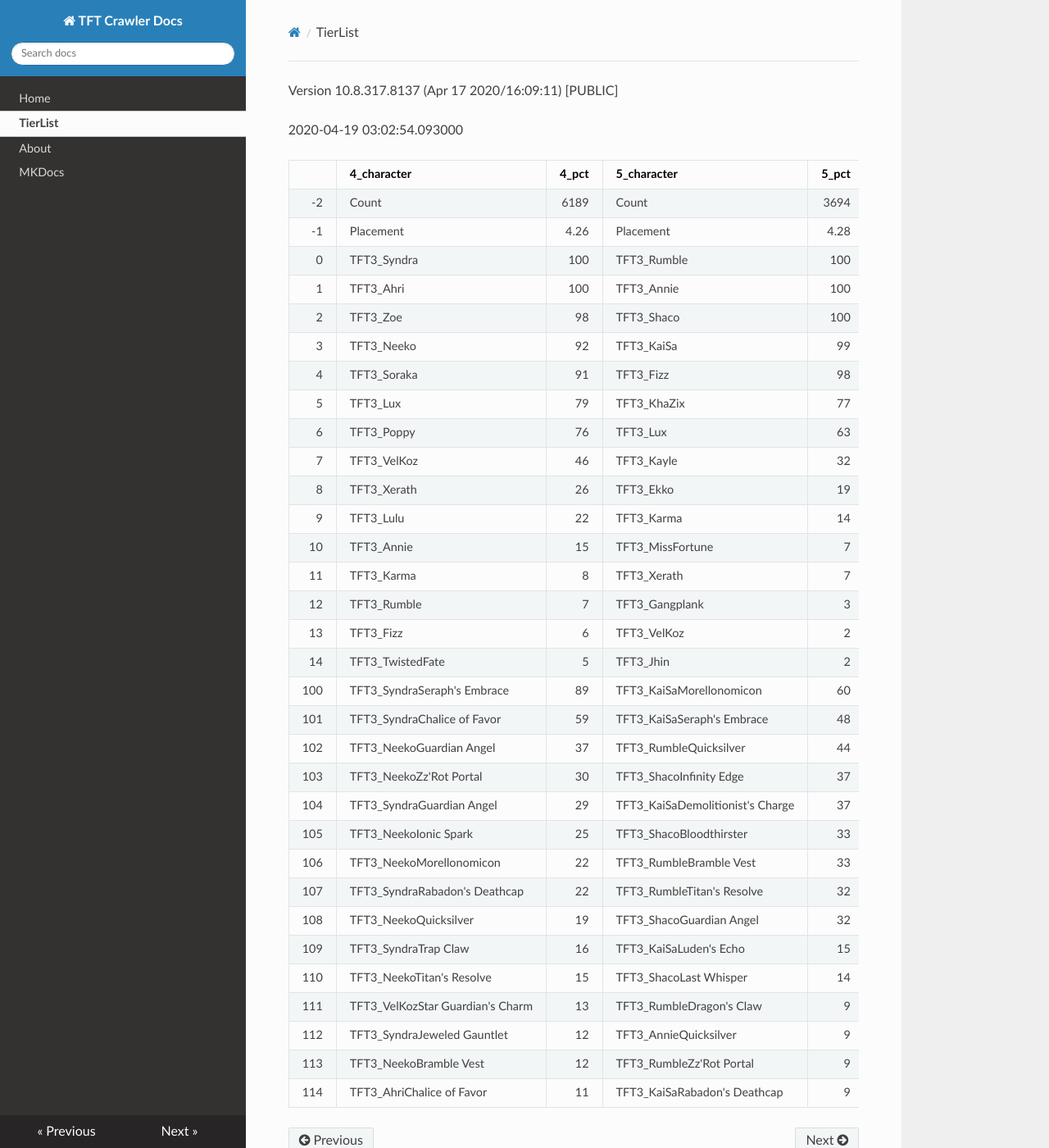
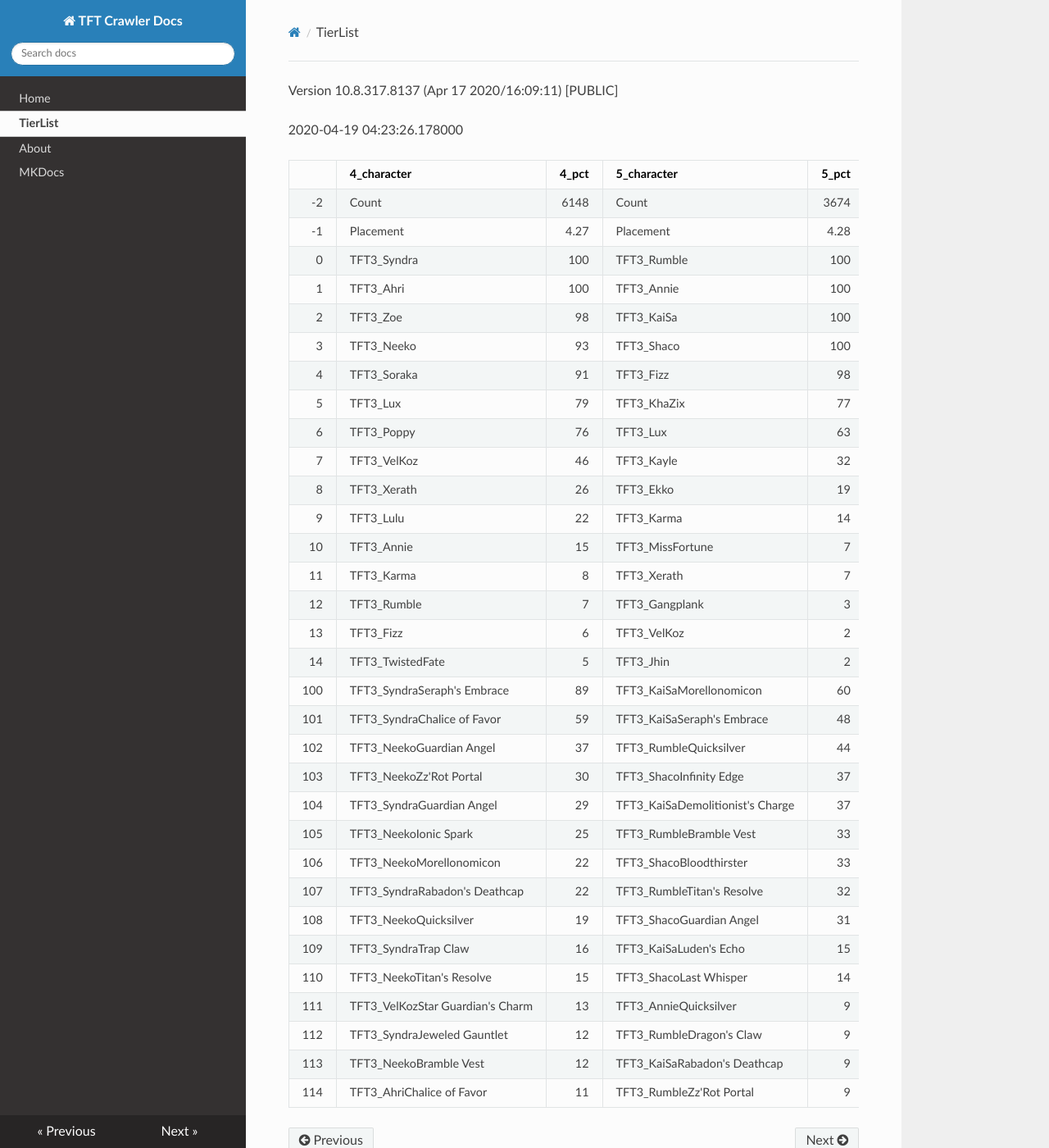
Before and after one commit to JamesYouL2/TFT-Crawler, an MkDocs documentation site: the page built from docs/tierlist.md, in a window 1280 px wide and 1400 px high. Shown: the whole window at 82% size. Built offline with MkDocs 1.6.1, drawn with Linux system fonts in a browser that asks for light colours; nearby versions of some CDN libraries.

Commit message:
Update tierlist.md

```diff
--- a/docs/tierlist.md
+++ b/docs/tierlist.md
@@ -1,38 +1,38 @@
 Version 10.8.317.8137 (Apr 17 2020/16:09:11) [PUBLIC] <Releases/10.8>
 
-2020-04-19 03:02:54.093000
+2020-04-19 04:23:26.178000
 
 |     | 4_character                      |   4_pct | 5_character                      |   5_pct | 3_character                        |   3_pct | 1_character                    |   1_pct | 2_character                      |    2_pct |
 |----:|:---------------------------------|--------:|:---------------------------------|--------:|:-----------------------------------|--------:|:-------------------------------|--------:|:---------------------------------|---------:|
-|  -2 | Count                            | 6189    | Count                            | 3694    | Count                              | 5561    | Count                          | 7484    | Count                            | 11255    |
-|  -1 | Placement                        |    4.26 | Placement                        |    4.28 | Placement                          |    4.46 | Placement                      |    4.47 | Placement                        |     4.62 |
-|   0 | TFT3_Syndra                      |  100    | TFT3_Rumble                      |  100    | TFT3_Blitzcrank                    |   97    | TFT3_Jhin                      |   94    | TFT3_Irelia                      |    65    |
-|   1 | TFT3_Ahri                        |  100    | TFT3_Annie                       |  100    | TFT3_Vi                            |   96    | TFT3_Mordekaiser               |   94    | TFT3_Shen                        |    65    |
-|   2 | TFT3_Zoe                         |   98    | TFT3_Shaco                       |  100    | TFT3_ChoGath                       |   95    | TFT3_Karma                     |   93    | TFT3_Kayle                       |    64    |
-|   3 | TFT3_Neeko                       |   92    | TFT3_KaiSa                       |   99    | TFT3_Malphite                      |   94    | TFT3_Ashe                      |   88    | TFT3_Thresh                      |    53    |
-|   4 | TFT3_Soraka                      |   91    | TFT3_Fizz                        |   98    | TFT3_Ezreal                        |   80    | TFT3_Lux                       |   71    | TFT3_Vi                          |    48    |
-|   5 | TFT3_Lux                         |   79    | TFT3_KhaZix                      |   77    | TFT3_Jinx                          |   80    | TFT3_Shaco                     |   68    | TFT3_MissFortune                 |    47    |
-|   6 | TFT3_Poppy                       |   76    | TFT3_Lux                         |   63    | TFT3_MissFortune                   |   66    | TFT3_Lulu                      |   60    | TFT3_Kassadin                    |    46    |
-|   7 | TFT3_VelKoz                      |   46    | TFT3_Kayle                       |   32    | TFT3_Graves                        |   54    | TFT3_Xerath                    |   48    | TFT3_Fiora                       |    45    |
+|  -2 | Count                            | 6148    | Count                            | 3674    | Count                              | 5383    | Count                          | 7413    | Count                            | 11253    |
+|  -1 | Placement                        |    4.27 | Placement                        |    4.28 | Placement                          |    4.45 | Placement                      |    4.47 | Placement                        |     4.62 |
+|   0 | TFT3_Syndra                      |  100    | TFT3_Rumble                      |  100    | TFT3_Blitzcrank                    |   98    | TFT3_Jhin                      |   94    | TFT3_Irelia                      |    65    |
+|   1 | TFT3_Ahri                        |  100    | TFT3_Annie                       |  100    | TFT3_Vi                            |   98    | TFT3_Mordekaiser               |   94    | TFT3_Shen                        |    65    |
+|   2 | TFT3_Zoe                         |   98    | TFT3_KaiSa                       |  100    | TFT3_ChoGath                       |   97    | TFT3_Karma                     |   93    | TFT3_Kayle                       |    64    |
+|   3 | TFT3_Neeko                       |   93    | TFT3_Shaco                       |  100    | TFT3_Malphite                      |   96    | TFT3_Ashe                      |   89    | TFT3_Thresh                      |    53    |
+|   4 | TFT3_Soraka                      |   91    | TFT3_Fizz                        |   98    | TFT3_Jinx                          |   82    | TFT3_Lux                       |   71    | TFT3_Vi                          |    48    |
+|   5 | TFT3_Lux                         |   79    | TFT3_KhaZix                      |   77    | TFT3_Ezreal                        |   81    | TFT3_Shaco                     |   68    | TFT3_MissFortune                 |    47    |
+|   6 | TFT3_Poppy                       |   76    | TFT3_Lux                         |   63    | TFT3_MissFortune                   |   67    | TFT3_Lulu                      |   60    | TFT3_Kassadin                    |    46    |
+|   7 | TFT3_VelKoz                      |   46    | TFT3_Kayle                       |   32    | TFT3_Graves                        |   56    | TFT3_Xerath                    |   48    | TFT3_Fiora                       |    44    |
 |   8 | TFT3_Xerath                      |   26    | TFT3_Ekko                        |   19    | TFT3_Lucian                        |   40    | TFT3_JarvanIV                  |   41    | TFT3_Lucian                      |    44    |
 |   9 | TFT3_Lulu                        |   22    | TFT3_Karma                       |   14    | TFT3_VelKoz                        |   16    | TFT3_WuKong                    |   33    | TFT3_Leona                       |    43    |
-|  10 | TFT3_Annie                       |   15    | TFT3_MissFortune                 |    7    | TFT3_KhaZix                        |   16    | TFT3_Jayce                     |   33    | TFT3_Ekko                        |    40    |
-|  11 | TFT3_Karma                       |    8    | TFT3_Xerath                      |    7    | TFT3_Kayle                         |   12    | TFT3_Kassadin                  |   21    | TFT3_Blitzcrank                  |    36    |
-|  12 | TFT3_Rumble                      |    7    | TFT3_Gangplank                   |    3    | TFT3_TwistedFate                   |   12    | TFT3_Poppy                     |   17    | TFT3_Ezreal                      |    35    |
-|  13 | TFT3_Fizz                        |    6    | TFT3_VelKoz                      |    2    | TFT3_AurelionSol                   |   12    | TFT3_Leona                     |   10    | TFT3_WuKong                      |    34    |
+|  10 | TFT3_Annie                       |   15    | TFT3_MissFortune                 |    7    | TFT3_KhaZix                        |   16    | TFT3_Jayce                     |   32    | TFT3_Ekko                        |    40    |
+|  11 | TFT3_Karma                       |    8    | TFT3_Xerath                      |    7    | TFT3_AurelionSol                   |   12    | TFT3_Kassadin                  |   21    | TFT3_Blitzcrank                  |    36    |
+|  12 | TFT3_Rumble                      |    7    | TFT3_Gangplank                   |    3    | TFT3_TwistedFate                   |   12    | TFT3_Poppy                     |   16    | TFT3_Ezreal                      |    35    |
+|  13 | TFT3_Fizz                        |    6    | TFT3_VelKoz                      |    2    | TFT3_Kayle                         |   10    | TFT3_Leona                     |   10    | TFT3_WuKong                      |    34    |
 |  14 | TFT3_TwistedFate                 |    5    | TFT3_Jhin                        |    2    | TFT3_Lulu                          |    7    | TFT3_Thresh                    |   10    | TFT3_Xayah                       |    23    |
-| 100 | TFT3_SyndraSeraph's Embrace      |   89    | TFT3_KaiSaMorellonomicon         |   60    | TFT3_JinxGiant Slayer              |   57    | TFT3_ShacoGuardian Angel       |   44    | TFT3_IreliaInfinity Edge         |    41    |
-| 101 | TFT3_SyndraChalice of Favor      |   59    | TFT3_KaiSaSeraph's Embrace       |   48    | TFT3_JinxRed Buff                  |   48    | TFT3_JhinGuardian Angel        |   38    | TFT3_KayleGuinsoo's Rageblade    |    30    |
-| 102 | TFT3_NeekoGuardian Angel         |   37    | TFT3_RumbleQuicksilver           |   44    | TFT3_JinxGuardian Angel            |   30    | TFT3_JhinRunaan's Hurricane    |   37    | TFT3_LucianRed Buff              |    24    |
-| 103 | TFT3_NeekoZz'Rot Portal          |   30    | TFT3_ShacoInfinity Edge          |   37    | TFT3_MissFortuneSeraph's Embrace   |   17    | TFT3_ShacoBloodthirster        |   34    | TFT3_KayleGuardian Angel         |    23    |
-| 104 | TFT3_SyndraGuardian Angel        |   29    | TFT3_KaiSaDemolitionist's Charge |   37    | TFT3_ChoGathIonic Spark            |   16    | TFT3_JhinLast Whisper          |   32    | TFT3_KayleRapid Firecannon       |    16    |
-| 105 | TFT3_NeekoIonic Spark            |   25    | TFT3_ShacoBloodthirster          |   33    | TFT3_JinxRunaan's Hurricane        |   13    | TFT3_JhinInfinity Edge         |   31    | TFT3_IreliaLast Whisper          |    16    |
-| 106 | TFT3_NeekoMorellonomicon         |   22    | TFT3_RumbleBramble Vest          |   33    | TFT3_VelKozSeraph's Embrace        |   13    | TFT3_JhinTrap Claw             |   16    | TFT3_IreliaGuardian Angel        |    16    |
-| 107 | TFT3_SyndraRabadon's Deathcap    |   22    | TFT3_RumbleTitan's Resolve       |   32    | TFT3_JinxTrap Claw                 |   12    | TFT3_ShacoInfinity Edge        |   16    | TFT3_MasterYiQuicksilver         |    12    |
-| 108 | TFT3_NeekoQuicksilver            |   19    | TFT3_ShacoGuardian Angel         |   32    | TFT3_BlitzcrankZephyr              |   12    | TFT3_MordekaiserMorellonomicon |   14    | TFT3_MasterYiGuinsoo's Rageblade |    12    |
+| 100 | TFT3_SyndraSeraph's Embrace      |   89    | TFT3_KaiSaMorellonomicon         |   60    | TFT3_JinxGiant Slayer              |   59    | TFT3_ShacoGuardian Angel       |   44    | TFT3_IreliaInfinity Edge         |    41    |
+| 101 | TFT3_SyndraChalice of Favor      |   59    | TFT3_KaiSaSeraph's Embrace       |   48    | TFT3_JinxRed Buff                  |   50    | TFT3_JhinGuardian Angel        |   38    | TFT3_KayleGuinsoo's Rageblade    |    30    |
+| 102 | TFT3_NeekoGuardian Angel         |   37    | TFT3_RumbleQuicksilver           |   44    | TFT3_JinxGuardian Angel            |   31    | TFT3_JhinRunaan's Hurricane    |   38    | TFT3_LucianRed Buff              |    24    |
+| 103 | TFT3_NeekoZz'Rot Portal          |   30    | TFT3_ShacoInfinity Edge          |   37    | TFT3_MissFortuneSeraph's Embrace   |   18    | TFT3_ShacoBloodthirster        |   35    | TFT3_KayleGuardian Angel         |    23    |
+| 104 | TFT3_SyndraGuardian Angel        |   29    | TFT3_KaiSaDemolitionist's Charge |   37    | TFT3_ChoGathIonic Spark            |   17    | TFT3_JhinLast Whisper          |   32    | TFT3_KayleRapid Firecannon       |    16    |
+| 105 | TFT3_NeekoIonic Spark            |   25    | TFT3_RumbleBramble Vest          |   33    | TFT3_JinxRunaan's Hurricane        |   13    | TFT3_JhinInfinity Edge         |   31    | TFT3_IreliaLast Whisper          |    16    |
+| 106 | TFT3_NeekoMorellonomicon         |   22    | TFT3_ShacoBloodthirster          |   33    | TFT3_VelKozSeraph's Embrace        |   13    | TFT3_JhinTrap Claw             |   17    | TFT3_IreliaGuardian Angel        |    16    |
+| 107 | TFT3_SyndraRabadon's Deathcap    |   22    | TFT3_RumbleTitan's Resolve       |   32    | TFT3_JinxTrap Claw                 |   13    | TFT3_ShacoInfinity Edge        |   16    | TFT3_MasterYiQuicksilver         |    12    |
+| 108 | TFT3_NeekoQuicksilver            |   19    | TFT3_ShacoGuardian Angel         |   31    | TFT3_BlitzcrankZephyr              |   12    | TFT3_MordekaiserMorellonomicon |   14    | TFT3_MasterYiGuinsoo's Rageblade |    12    |
 | 109 | TFT3_SyndraTrap Claw             |   16    | TFT3_KaiSaLuden's Echo           |   15    | TFT3_ViIonic Spark                 |   12    | TFT3_ShacoHextech Gunblade     |   12    | TFT3_IreliaInfiltrator's Talons  |    11    |
 | 110 | TFT3_NeekoTitan's Resolve        |   15    | TFT3_ShacoLast Whisper           |   14    | TFT3_JinxLast Whisper              |   11    | TFT3_XerathGuinsoo's Rageblade |   11    | TFT3_KayleHand Of Justice        |    10    |
-| 111 | TFT3_VelKozStar Guardian's Charm |   13    | TFT3_RumbleDragon's Claw         |    9    | TFT3_ChoGathMorellonomicon         |   11    | TFT3_AsheDark Star's Heart     |   11    | TFT3_IreliaBloodthirster         |     8    |
-| 112 | TFT3_SyndraJeweled Gauntlet      |   12    | TFT3_AnnieQuicksilver            |    9    | TFT3_LucianRed Buff                |   11    | TFT3_MordekaiserIonic Spark    |   11    | TFT3_IreliaSeraph's Embrace      |     8    |
-| 113 | TFT3_NeekoBramble Vest           |   12    | TFT3_RumbleZz'Rot Portal         |    9    | TFT3_MissFortuneQuicksilver        |   10    | TFT3_MordekaiserBramble Vest   |   10    | TFT3_EkkoMorellonomicon          |     7    |
-| 114 | TFT3_AhriChalice of Favor        |   11    | TFT3_KaiSaRabadon's Deathcap     |    9    | TFT3_MissFortuneRabadon's Deathcap |   10    | TFT3_MordekaiserRedemption     |    9    | TFT3_ViIonic Spark               |     7    |
+| 111 | TFT3_VelKozStar Guardian's Charm |   13    | TFT3_AnnieQuicksilver            |    9    | TFT3_ChoGathMorellonomicon         |   11    | TFT3_AsheDark Star's Heart     |   11    | TFT3_IreliaBloodthirster         |     8    |
+| 112 | TFT3_SyndraJeweled Gauntlet      |   12    | TFT3_RumbleDragon's Claw         |    9    | TFT3_LucianRed Buff                |   11    | TFT3_MordekaiserIonic Spark    |   11    | TFT3_IreliaSeraph's Embrace      |     7    |
+| 113 | TFT3_NeekoBramble Vest           |   12    | TFT3_KaiSaRabadon's Deathcap     |    9    | TFT3_MissFortuneQuicksilver        |   11    | TFT3_MordekaiserBramble Vest   |   10    | TFT3_EkkoMorellonomicon          |     7    |
+| 114 | TFT3_AhriChalice of Favor        |   11    | TFT3_RumbleZz'Rot Portal         |    9    | TFT3_MissFortuneRabadon's Deathcap |   11    | TFT3_MordekaiserRedemption     |    9    | TFT3_ViIonic Spark               |     7    |
```
